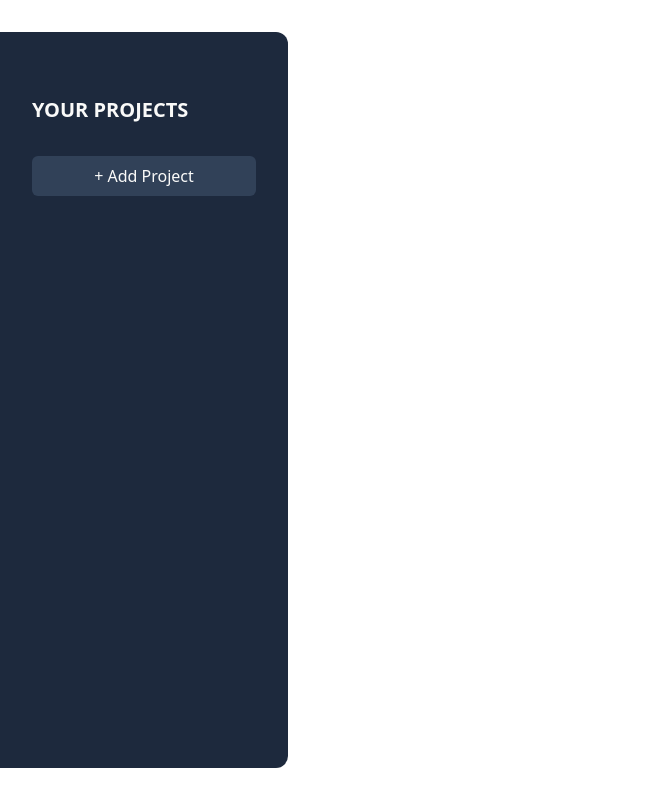
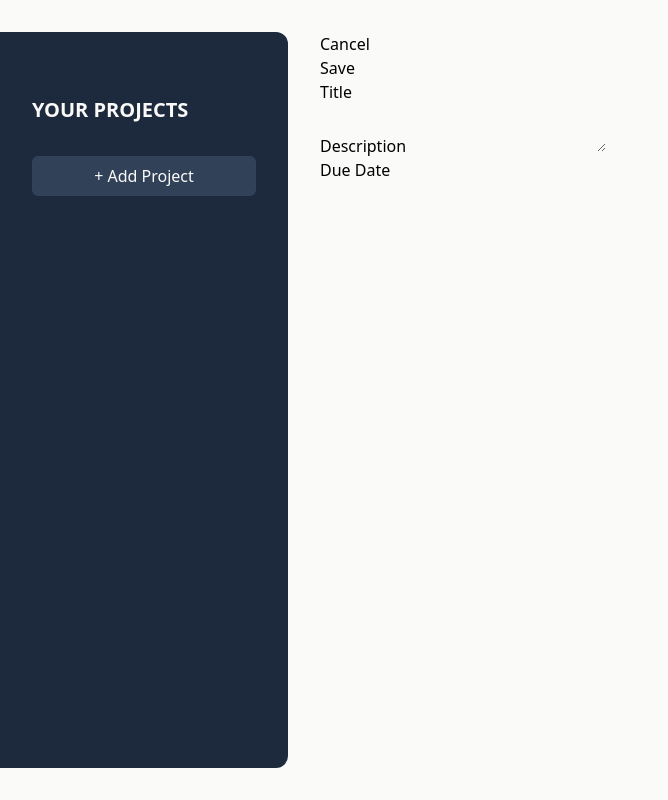
Before and after one commit to tarikCekirge/project-management-app, a React (Vite) app: page / in a window 1280 px wide. Shown: the whole page, without its empty margins (0-668 px from the left). Built offline with nearby package versions, Linux system fonts and the light colour scheme.

Commit message:
Adding the "New Project" Component & A Reusable "Input" Component

```diff
--- a/src/App.jsx
+++ b/src/App.jsx
@@ -1,11 +1,13 @@
 import React from 'react'
 import ProjectSideBar from './components/ProjectSideBar'
+import NewProject from './components/NewProject'
 
 const App = () => {
   return (
     <>
-      <main className='h-screen py-8'>
+      <main className='h-screen py-8 flex gap-8 bg-stone-50'>
         <ProjectSideBar />
+        <NewProject />
 
       </main>
     </>
--- /dev/null
+++ b/src/components/Input.jsx
@@ -0,0 +1,12 @@
+import React from 'react'
+
+const Input = ({ textArea, name, label, ...props }) => {
+    return (
+        <p>
+            <label htmlFor={name}>{label}</label>
+            {textArea ? <textarea name={name} {...props} /> : <input type="text" name={name} {...props} />}
+        </p>
+    )
+}
+
+export default Input
--- /dev/null
+++ b/src/components/NewProject.jsx
@@ -0,0 +1,20 @@
+import React from 'react'
+import Input from './Input'
+
+const NewProject = () => {
+    return (
+        <div>
+            <menu>
+                <li><button>Cancel</button></li>
+                <li><button>Save</button></li>
+            </menu>
+            <form>
+                <Input label={"Title"} name={'title'} />
+                <Input label={"Description"} name={'description'} textArea />
+                <Input label={"Due Date"} name={'date'} />
+            </form>
+        </div>
+    )
+}
+
+export default NewProject
```
